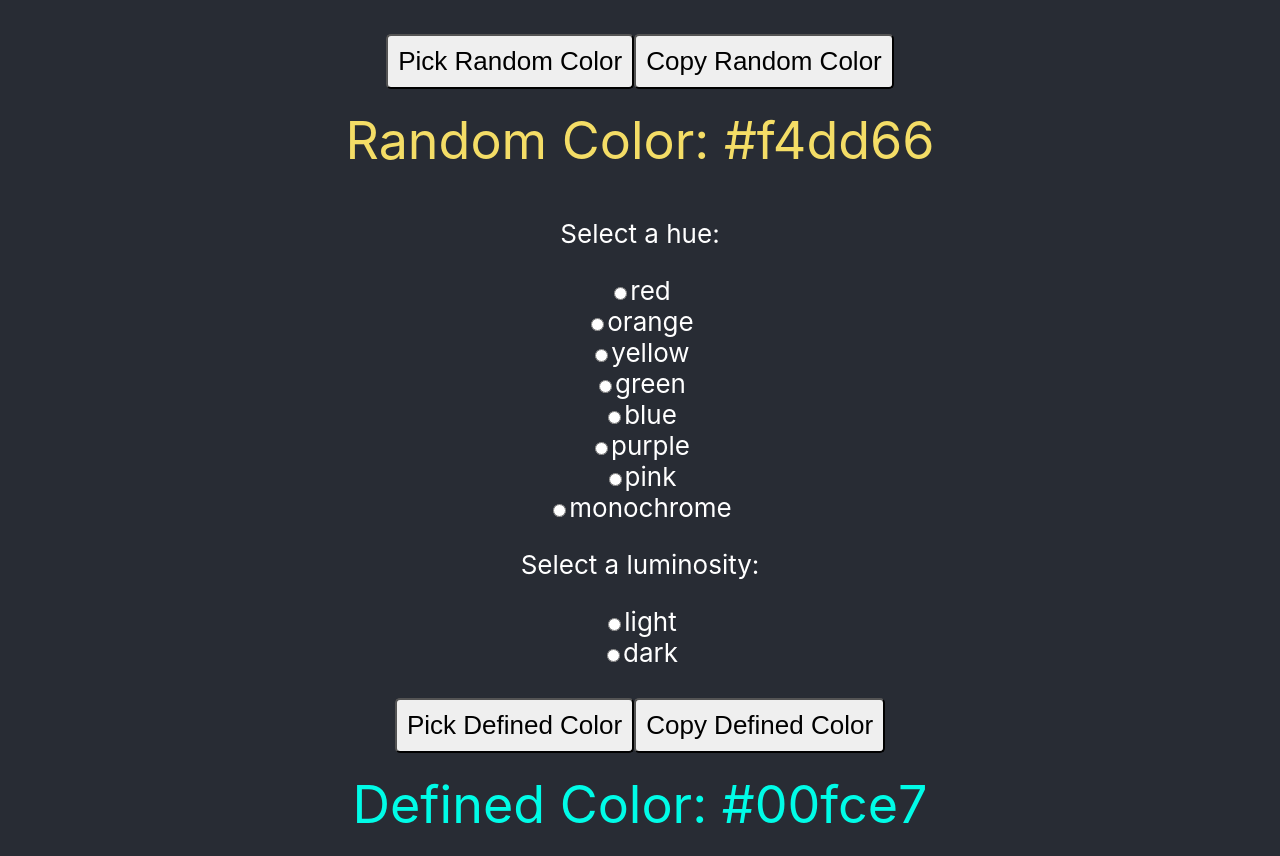
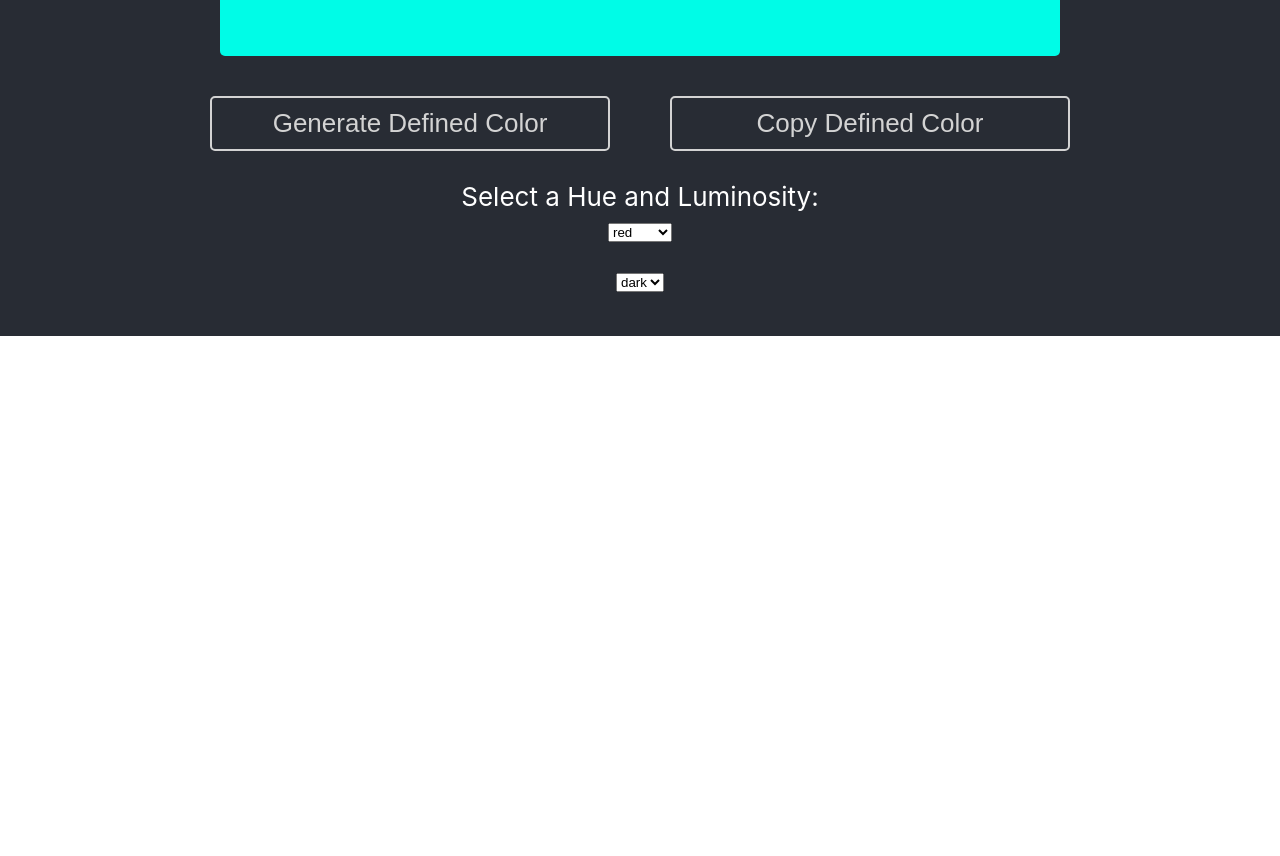
Before and after one commit to thorinaboenke/colorgenerator, a React (Create React App) app: page / in a window 1280 px wide. Shown: the part 464-1320 px from the top of the page. After the commit the page ends 800 px from the top, so only its background shows below. Built offline with nearby package versions, Linux system fonts and the light colour scheme.

Commit message:
Refactor completely to Dropdown

```diff
--- a/src/App.js
+++ b/src/App.js
@@ -1,26 +1,116 @@
-import colorimage1 from './colorimage1.png';
+import React, { useState } from 'react';
 import './App.css';
-import React from 'react';
-import RandomColorComponent from './RandomColorComponent';
-import { ButtonMenu } from './ButtonMenu';
+import randomcolor from 'randomcolor';
 
 // parent of everything, get rendered in index.js
 function App() {
   return (
     <div className="App">
       <header className="App-header">
-        <div className="Image-container">
-          <img
-            src={colorimage1}
-            style={{ width: '100%', height: '100%' }}
-            alt="colorful pencils"
-          />
-        </div>
-        <RandomColorComponent />
-        <ButtonMenu />
+        <RandomColor />
+        <DefinedColor />
       </header>
     </div>
   );
 }
 
 export default App;
+
+function RandomColor() {
+  const [randomColor, setRandomColor] = useState(randomcolor());
+  return (
+    <div>
+      <p style={{ backgroundColor: randomColor }}>{randomColor}</p>
+      <button
+        onClick={() => {
+          setRandomColor(randomcolor());
+        }}
+      >
+        Generate Random Color
+      </button>
+      <button
+        onClick={() => {
+          navigator.clipboard.writeText(randomColor);
+        }}
+      >
+        Copy Random Color
+      </button>
+    </div>
+  );
+}
+
+function DefinedColor() {
+  const [hue, setHue] = useState('red');
+  const [luminosity, setLuminosity] = useState('dark');
+  const [definedColor, setDefinedColor] = useState(
+    randomcolor(hue, luminosity),
+  );
+
+  const handleHueChange = (e) => {
+    setHue(e);
+  };
+  const handleLuminosityChange = (e) => {
+    setLuminosity(e);
+  };
+
+  return (
+    <>
+      <div>
+        <p style={{ backgroundColor: definedColor }}>{definedColor}</p>
+        <button
+          onClick={() => {
+            setDefinedColor(randomcolor({ hue: hue, luminosity: luminosity }));
+            console.log(hue, luminosity);
+          }}
+        >
+          Generate Defined Color
+        </button>
+        <button
+          onClick={() => {
+            navigator.clipboard.writeText(definedColor);
+          }}
+        >
+          Copy Defined Color
+        </button>
+      </div>
+      <div>Select a Hue and Luminosity:</div>
+      <HueSelector hue={hue} handleHueChange={handleHueChange} />
+      <LuminositySelector
+        luminosity={luminosity}
+        handleLuminosityChange={handleLuminosityChange}
+      />
+    </>
+  );
+}
+function HueSelector(props) {
+  return (
+    <form>
+      <select
+        value={props.hue}
+        onChange={(e) => props.handleHueChange(e.currentTarget.value)}
+      >
+        <option value="red">red</option>
+        <option value="blue">blue</option>
+        <option value="green">green</option>
+        <option value="yellow">yellow</option>
+        <option value="orange">orange</option>
+        <option value="purple">purple</option>
+        <option value="pink">pink</option>
+      </select>
+    </form>
+  );
+}
+
+function LuminositySelector(props) {
+  return (
+    <form>
+      <select
+        value={props.luminosity}
+        onChange={(e) => props.handleLuminosityChange(e.currentTarget.value)}
+      >
+        <option value="dark">dark</option>
+        <option value="light">light</option>
+      </select>
+    </form>
+  );
+}
--- a/src/ButtonMenu.js
+++ /dev/null
@@ -1,136 +0,0 @@
-import randomcolor from 'randomcolor';
-import React, { useState } from 'react';
-import RadioButton from './RadioButton';
-//first line sets a state that gets updated on clicking the button
-//the Button Menu gets
-// 1) states for hue and luminosity
-// 2) handlers for changing radio buttons that can then be accesed via this.radioChangeHandler
-/// 3) a render function for the Radio selectors for hue and luminosity
-export class ButtonMenu extends React.Component {
-  state = {
-    hue: 'unselected',
-    lightness: 'unselected',
-  };
-  radioChangeHandlerHue = (event) => {
-    this.setState({
-      hue: event.target.value,
-    });
-  };
-  radioChangeHandlerLightness = (event) => {
-    this.setState({
-      lightness: event.target.value,
-    });
-  };
-
-  // The Selectors get 'changed' and 'hue' as props form the parent (Button Menu)
-  render() {
-    return (
-      <div>
-        <p>Select a hue:</p>
-        <HueSelector
-          changed={this.radioChangeHandlerHue}
-          hue={this.state.hue}
-        />
-        {/* <h2 style={{ marginTop: '50px' }}>
-          The selected radio button value is => {this.state.hue}
-        </h2> */}
-        <p>Select a luminosity: </p>
-        <LightnessSelector
-          changed={this.radioChangeHandlerLightness}
-          lightness={this.state.lightness}
-        />
-        <DefinedColorComponent
-          hue={this.state.hue}
-          lightness={this.state.lightness}
-        />
-      </div>
-    );
-  }
-}
-
-//The selector functions map over an array with the allowed input values to create a radio button for each. the props were given in the class Button menu, so here we access them with props.hue and props.changed
-function HueSelector(props) {
-  // maps over the array of allowed input values
-  const allRadioButtons = allowedInput.hue.map((item, index) => {
-    return (
-      <div>
-        <RadioButton
-          changed={props.changed}
-          id={index}
-          isSelected={props.hue === item}
-          label={item}
-          value={item}
-        />
-      </div>
-    );
-  });
-
-  //this return statement displays the array of created radio buttons (allRadioButtons)
-  return (
-    <div className="Apps">
-      <div className="radio-btn-container" style={{ display: 'flex' }}></div>
-      {allRadioButtons}
-    </div>
-  );
-}
-function LightnessSelector(props) {
-  const allRadioButtons = allowedInput.lightness.map((item, index) => {
-    return (
-      <div>
-        <RadioButton
-          changed={props.changed}
-          id={index}
-          isSelected={props.lightness === item}
-          label={item}
-          value={item}
-        />
-      </div>
-    );
-  });
-  return (
-    <div className="Apps">
-      <div className="radio-btn-container" style={{ display: 'flex' }}></div>
-      {allRadioButtons}
-    </div>
-  );
-}
-
-// first line sets a state that gets updated on clicking the button, the states of the parent get passed down as props, so the function must be called with props.
-// hue and luminosity can then be accesed via props.hue and props.luminosity and used as arguments to generate the new defined color
-function DefinedColorComponent(props) {
-  const [definedColor, setDefinedColor] = useState(randomcolor());
-  return (
-    <div>
-      <button
-        onClick={() =>
-          setDefinedColor(
-            randomcolor({ hue: props.hue, luminosity: props.lightness }),
-          )
-        }
-      >
-        Pick Defined Color
-      </button>
-      <button onClick={() => navigator.clipboard.writeText(definedColor)}>
-        Copy Defined Color
-      </button>
-      <p className="output" style={{ color: definedColor }}>
-        Defined Color: {definedColor}
-      </p>
-    </div>
-  );
-}
-
-// object with the allowed input values for randomcolor()
-const allowedInput = {
-  hue: [
-    'red',
-    'orange',
-    'yellow',
-    'green',
-    'blue',
-    'purple',
-    'pink',
-    'monochrome',
-  ],
-  lightness: ['light', 'dark'],
-};
--- a/src/RadioButton.js
+++ /dev/null
@@ -1,20 +0,0 @@
-import React from 'react';
-
-//this is a component to create a radio button with 5 props, id, onChange, value, type, checked
-
-const RadioButton = (props) => {
-  return (
-    <div className="RadioButton">
-      <input
-        id={props.id}
-        onChange={props.changed}
-        value={props.value}
-        type="radio"
-        checked={props.isSelected}
-      />
-      <label htmlFor={props.id}>{props.label}</label>
-    </div>
-  );
-};
-
-export default RadioButton;
--- a/src/RandomColorComponent.js
+++ /dev/null
@@ -1,19 +0,0 @@
-import React, { useState } from 'react';
-import randomcolor from 'randomcolor';
-
-function RandomColorComponent() {
-  const [color, setColor] = useState(randomcolor());
-  return (
-    <div>
-      <button onClick={() => setColor(randomcolor())}>Pick Random Color</button>
-      <button onClick={() => navigator.clipboard.writeText(color)}>
-        Copy Random Color
-      </button>
-      <p className="output" style={{ color: color }}>
-        Random Color: {color}
-      </p>
-    </div>
-  );
-}
-
-export default RandomColorComponent;
--- a/src/index.css
+++ b/src/index.css
@@ -8,8 +8,12 @@ body {
 }
 
 button {
+  border: 2px solid lightgrey;
+  background-color: #282c34;
+  color: lightgrey;
+  width: 400px;
   padding: 10px;
-  margin-top: 30px;
+  margin: 30px;
   cursor: crosshair;
   border-radius: 5px;
   font-size: 1em;
@@ -23,3 +27,15 @@ button:hover {
   margin: 20px;
   font-size: 2em;
 }
+
+form {
+  width: 400px;
+  height: 50px;
+}
+
+p {
+  width: 80%;
+  padding: 2em;
+  margin: 50px auto 10px auto;
+  border-radius: 5px;
+}
```
Also changed, not shown: src/App-MVP.js (deleted, +0 -80 lines), public/manifest.json (deleted), public/robots.txt (deleted), src/colorimage1.png (deleted), 1 other file (tests, documents, lock files or other folders).
